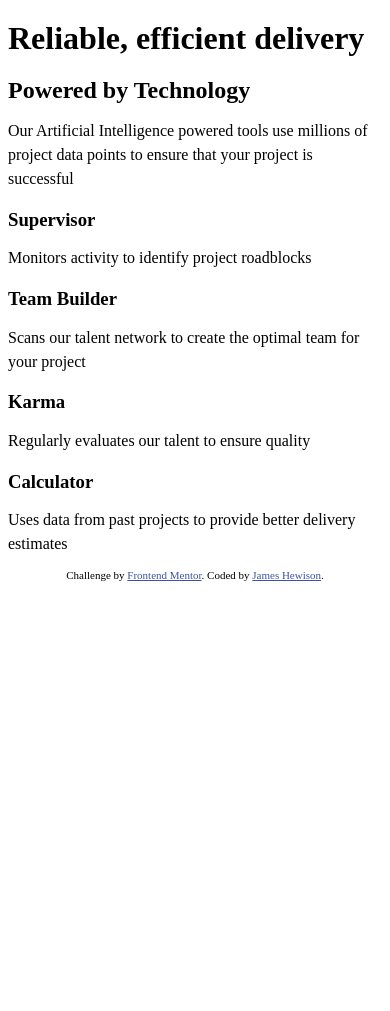
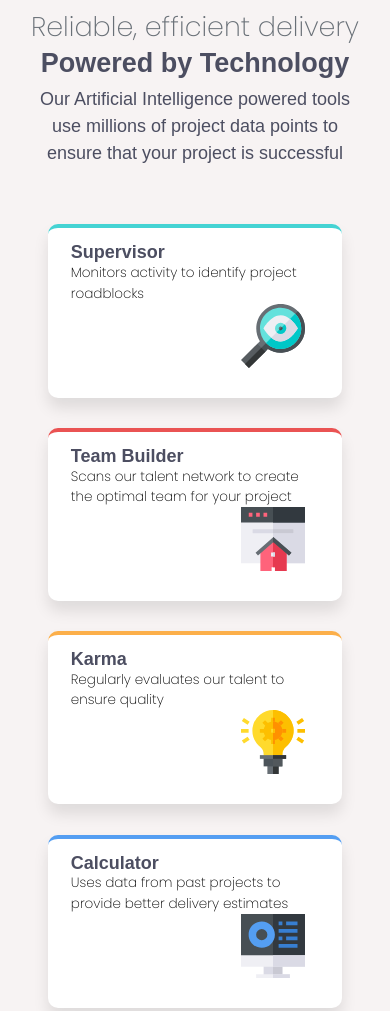
Before and after one commit to NorthernKnight87/four-card-feature-section-master, a plain HTML site: page four-card-feature-section-master/index.html in a window 390 px wide. Shown: the top 1011 px of the page. Before the commit the page ends 865 px from the top, so only its background shows below. Drawn offline with Linux system fonts and the light colour scheme; a web font is replaced by a local one.

Commit message:
Implemented mobile first design

```diff
--- a/four-card-feature-section-master/index.css
+++ b/four-card-feature-section-master/index.css
@@ -0,0 +1,126 @@
+@font-face {
+  font-family: "Poppins";
+  src: url("fonts/Poppins/Poppins-ExtraLight.ttf") format("truetype");
+  font-weight: 200;
+  font-style: normal;
+}
+
+@font-face {
+  font-family: "Poppins";
+  src: url("fonts/Poppins-Regular.ttf") format("truetype");
+  font-weight: 400;
+  font-style: normal;
+}
+
+@font-face {
+  font-family: "Poppins";
+  src: url("fonts/Poppins-Bold.ttf") format("truetype");
+  font-weight: 600;
+  font-style: normal;
+}
+
+body {
+  margin: 0 auto;
+  padding: 0;
+  font-family: "Poppins", sans-serif;
+  background-color: hsl(0, 18%, 96%);
+  width: 24.438rem;
+}
+
+html {
+  scroll-behavior: smooth;
+  font-size: 0.938rem;
+}
+
+.page_intro {
+  text-align: center;
+  margin: 0.8rem;
+}
+
+.page_intro h1 {
+  font-size: 1.8rem;
+  font-family: "Poppins", sans-serif;
+  font-weight: 200;
+  color: hsl(212, 6%, 44%);
+  margin-bottom: 0.5rem;
+}
+
+.page_intro h2 {
+  font-family: "Poppins", sans-serif;
+  font-weight: 600;
+  color: hsl(234, 12%, 34%);
+  font-size: 1.8rem;
+  margin-bottom: 0.5rem;
+}
+
+.page_intro p {
+  font-size: 1.2rem;
+  font-family: "Poppins", sans-serif;
+  font-weight: 400;
+  color: hsl(234, 12%, 34%);
+}
+
+h3 {
+  font-size: 1.2rem;
+  font-weight: 600;
+  color: hsl(234, 12%, 34%);
+}
+
+.cards {
+  display: flex;
+  flex-direction: column;
+  align-items: center;
+  font-family: "Poppins", sans-serif;
+}
+
+.feature_card {
+  display: flex;
+  flex-direction: column;
+  align-items: flex-start;
+  border-radius: 10px;
+  background-color: hsl(0, 0%, 100%);
+  box-shadow: 0 10px 15px rgba(0, 0, 0, 0.1);
+  padding: 1rem 1.5rem 2rem 1.5rem;
+  margin-bottom: 2rem;
+  width: 80%;
+  font-weight: 200;
+  font-size: 0.9rem;
+}
+
+.feature_card img {
+    position: relative;
+    left: 130px
+}
+
+#supervisor_card {
+  border-top: 4px solid hsl(180, 62%, 55%);
+  margin-top: 3rem;
+}
+
+#team_card {
+  border-top: 4px solid hsl(0, 78%, 62%);
+}
+
+#karma_card {
+  border-top: 4px solid hsl(34, 97%, 64%);
+}
+
+#calculator_card {
+  border-top: 4px solid hsl(212, 86%, 64%);
+}
+
+.footer {
+  margin-top: 3rem;
+  position: relative;
+  bottom: 0.313rem;
+  text-align: center;
+  width: 100%;
+}
+
+.attribution {
+  font-size: 0.688rem;
+  text-align: center;
+}
+.attribution a {
+  color: hsl(228, 45%, 44%);
+}
--- a/four-card-feature-section-master/index.html
+++ b/four-card-feature-section-master/index.html
@@ -11,43 +11,75 @@
       sizes="32x32"
       href="./images/favicon-32x32.png"
     />
+    <link
+      rel="preload"
+      href="./fonts/Poppins/Poppins-ExtraLight.ttf"
+      as="font"
+      type="font/truetype"
+      crossorigin
+    />
+
+    <link
+      rel="preload"
+      href="./fonts/Poppins/Poppins-Regular.ttf"
+      as="font"
+      type="font/truetype"
+      crossorigin
+    />
+
+    <link
+      rel="preload"
+      href="./fonts/Poppins/Poppins-SemiBold.ttf"
+      as="font"
+      type="font/truetype"
+      crossorigin
+    />
     <link rel="stylesheet" href="reset.css" />
+    <link rel="stylesheet" href="index.css" />
 
     <title>Four card feature section</title>
-
-    <!-- Feel free to remove these styles or customise in your own stylesheet 👍 -->
-    <style>
-      .attribution {
-        font-size: 11px;
-        text-align: center;
-      }
-      .attribution a {
-        color: hsl(228, 45%, 44%);
-      }
-    </style>
   </head>
   <body>
-    <main>
+    <header class="page_intro">
       <h1>Reliable, efficient delivery</h1>
       <h2>Powered by Technology</h2>
-
       <p>
         Our Artificial Intelligence powered tools use millions of project data
         points to ensure that your project is successful
       </p>
-
+    </header>
+    <main class="cards">
+      <section class="feature_card" id="supervisor_card">
         <h3>Supervisor</h3>
         <p>Monitors activity to identify project roadblocks</p>
+        <figure>
+          <img src="./images/icon-supervisor.svg" alt="Supervisor" />
+        </figure>
+      </section>
+      <section class="feature_card" id="team_card">
         <h3>Team Builder</h3>
         <p>
           Scans our talent network to create the optimal team for your project
         </p>
+        <figure>
+          <img src="./images/icon-team-builder.svg" alt="Team Builder" />
+        </figure>
+      </section>
+
+      <section class="feature_card" id="karma_card">
         <h3>Karma</h3>
         <p>Regularly evaluates our talent to ensure quality</p>
+        <figure><img src="./images/icon-karma.svg" alt="Karma" /></figure>
+      </section>
+      <section class="feature_card" id="calculator_card">
         <h3>Calculator</h3>
         <p>Uses data from past projects to provide better delivery estimates</p>
+        <figure>
+          <img src="./images/icon-calculator.svg" alt="Calculator" />
+        </figure>
+      </section>
     </main>
-    <footer>
+    <footer class="footer">
       <p class="attribution">
         Challenge by
         <a href="https://www.frontendmentor.io?ref=challenge" target="_blank"
--- a/four-card-feature-section-master/reset.css
+++ b/four-card-feature-section-master/reset.css
@@ -17,6 +17,7 @@ html {
 body, h1, h2, h3, h4, p,
 figure, blockquote, dl, dd {
   margin-block-end: 0;
+  margin-block-start: 0;
 }
 
 /* Remove list styles on ul, ol elements with a list role, which suggests default styling will be removed */
```
Also changed, not shown: four-card-feature-section-master/fonts/Poppins/OFL.txt (added), four-card-feature-section-master/fonts/Poppins/Poppins-ExtraLight.ttf (added), four-card-feature-section-master/fonts/Poppins/Poppins-Regular.ttf (added), four-card-feature-section-master/fonts/Poppins/Poppins-SemiBold.ttf (added). Lines whose indentation alone changed are shown as unchanged.
